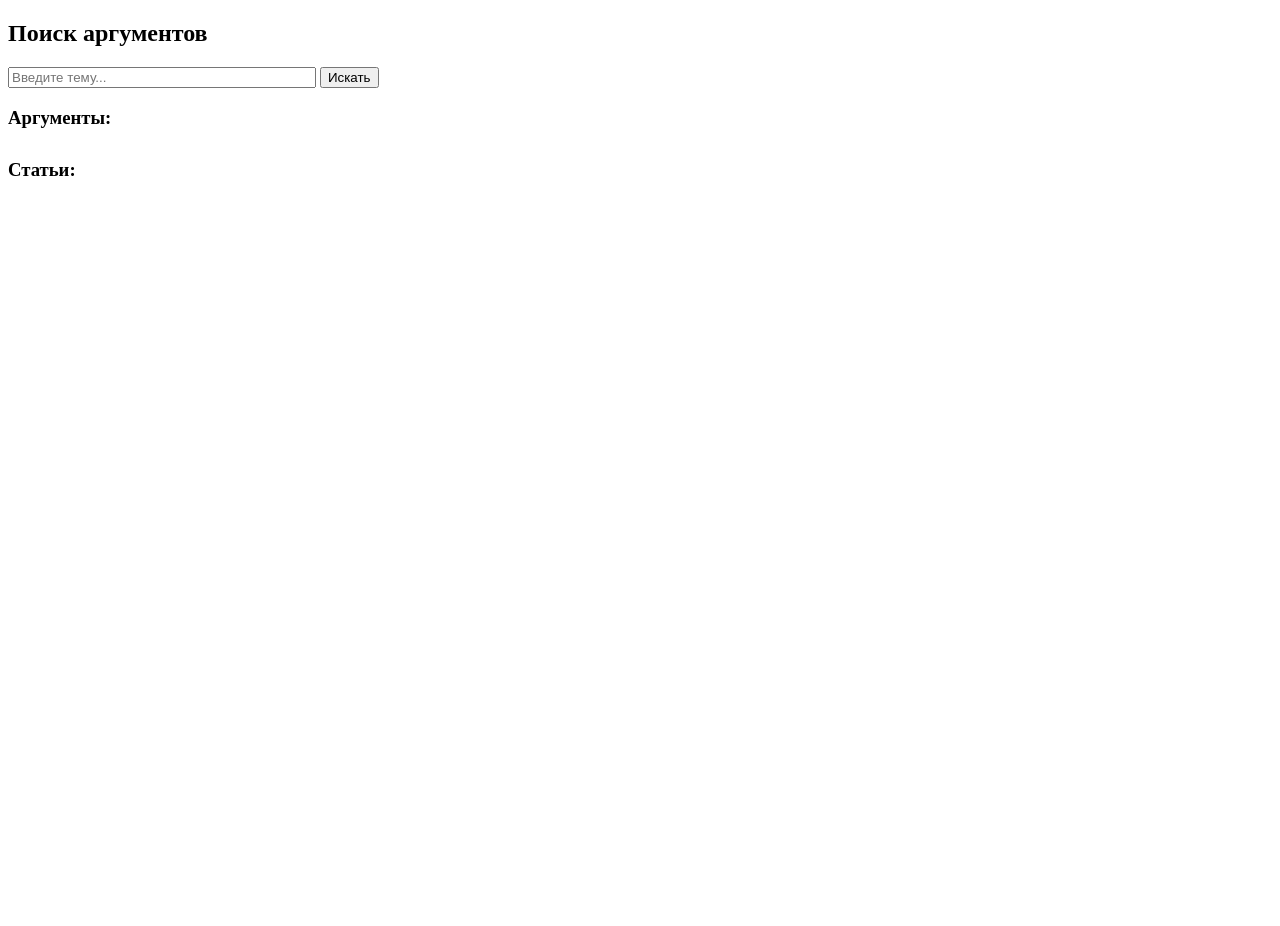
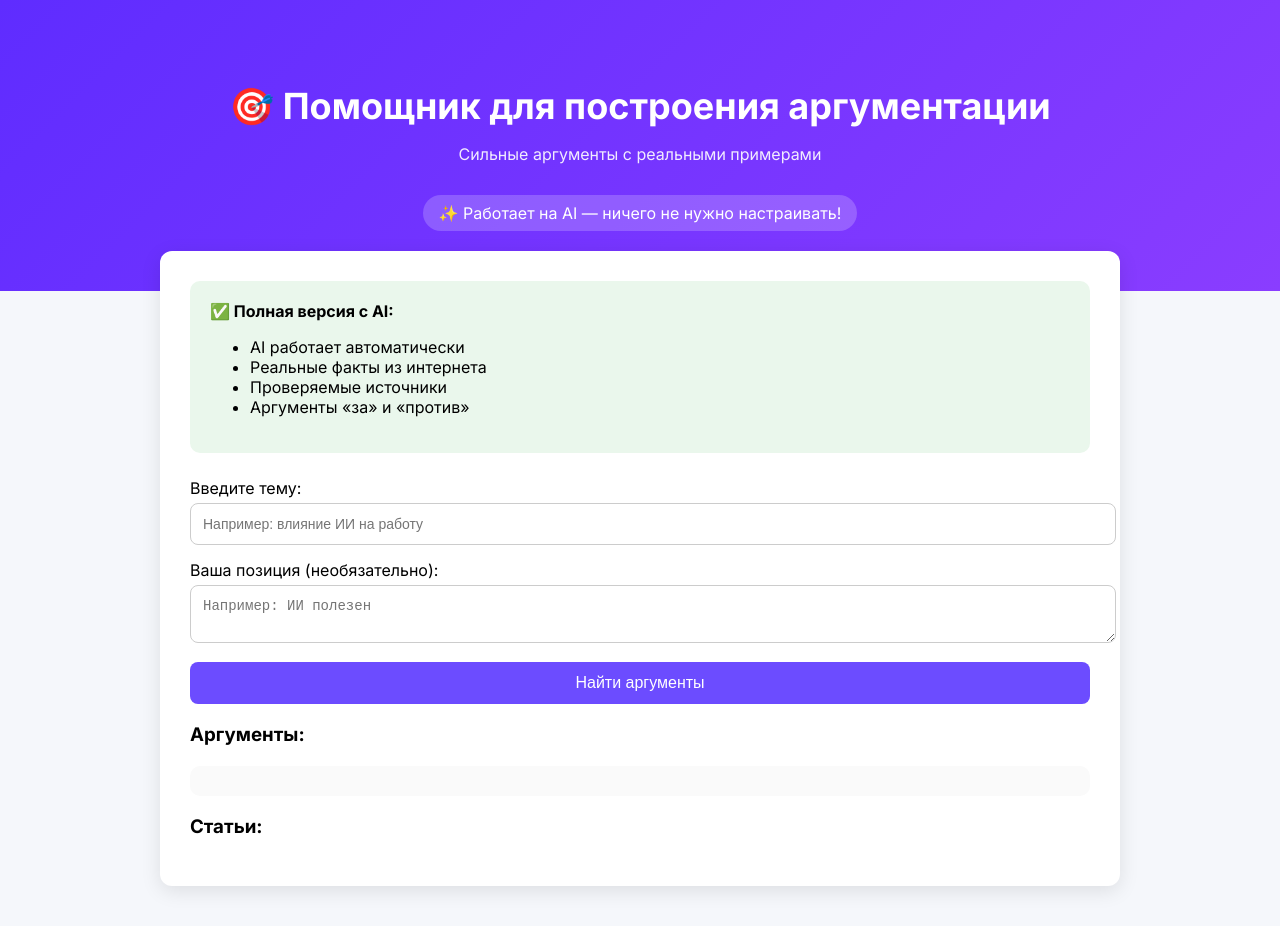
Before and after one commit to kurmangazavr2-collab/ai-search-, a website: page public/index.html in a window 1280 px wide. Before the commit the page ends 800 px from the top, so only its background shows below. Drawn offline with Linux system fonts and the light colour scheme.

Commit message:
Обновил дизайн сайта

```diff
--- a/public/index.html
+++ b/public/index.html
@@ -1,61 +1,200 @@
 <!DOCTYPE html>
 <html lang="ru">
 <head>
-  <meta charset="UTF-8">
-  <title>AI Аргументы Онлайн</title>
+<meta charset="UTF-8">
+<title>AI Аргументы</title>
+
+<!-- Google Font -->
+<link href="https://fonts.googleapis.com/css2?family=Inter:wght@400;600;700&display=swap" rel="stylesheet">
+
+<style>
+body {
+    margin: 0;
+    font-family: 'Inter', sans-serif;
+    background: #f5f7fb;
+}
+
+/* 🔥 Верхний блок */
+.hero {
+    background: linear-gradient(135deg, #5f2cff, #8a3dff);
+    color: white;
+    padding: 60px 20px;
+    text-align: center;
+}
+
+.hero h1 {
+    font-size: 36px;
+    margin-bottom: 10px;
+}
+
+.hero p {
+    opacity: 0.9;
+}
+
+.badge {
+    display: inline-block;
+    margin-top: 15px;
+    background: rgba(255,255,255,0.2);
+    padding: 8px 16px;
+    border-radius: 20px;
+}
+
+/* Контейнер */
+.container {
+    max-width: 900px;
+    margin: -40px auto 40px;
+    background: white;
+    padding: 30px;
+    border-radius: 12px;
+    box-shadow: 0 5px 20px rgba(0,0,0,0.1);
+}
+
+/* Блок преимуществ */
+.features {
+    background: #eaf7ec;
+    padding: 20px;
+    border-radius: 10px;
+    margin-bottom: 25px;
+}
+
+/* Поля */
+input, textarea {
+    width: 100%;
+    padding: 12px;
+    border-radius: 8px;
+    border: 1px solid #ccc;
+    margin-top: 5px;
+    margin-bottom: 15px;
+    font-size: 14px;
+}
+
+/* Кнопка */
+button {
+    width: 100%;
+    padding: 12px;
+    background: #6c4cff;
+    color: white;
+    border: none;
+    border-radius: 8px;
+    font-size: 16px;
+    cursor: pointer;
+}
+
+button:hover {
+    background: #5a3ee0;
+}
+
+/* Результаты */
+.result {
+    margin-top: 20px;
+    background: #fafafa;
+    padding: 15px;
+    border-radius: 10px;
+    white-space: pre-wrap;
+}
+
+/* Карточки статей */
+.article {
+    background: white;
+    border-radius: 10px;
+    padding: 15px;
+    margin-top: 10px;
+    box-shadow: 0 2px 8px rgba(0,0,0,0.05);
+}
+</style>
 </head>
+
 <body>
 
-<h2>Поиск аргументов</h2>
+<div class="hero">
+    <h1>🎯 Помощник для построения аргументации</h1>
+    <p>Сильные аргументы с реальными примерами</p>
+    <div class="badge">✨ Работает на AI — ничего не нужно настраивать!</div>
+</div>
 
-<input id="query" placeholder="Введите тему..." style="width:300px"/>
-<button onclick="search()">Искать</button>
+<div class="container">
+
+<div class="features">
+    <b>✅ Полная версия с AI:</b>
+    <ul>
+        <li>AI работает автоматически</li>
+        <li>Реальные факты из интернета</li>
+        <li>Проверяемые источники</li>
+        <li>Аргументы «за» и «против»</li>
+    </ul>
+</div>
+
+<label>Введите тему:</label>
+<input id="query" placeholder="Например: влияние ИИ на работу">
+
+<label>Ваша позиция (необязательно):</label>
+<textarea id="position" placeholder="Например: ИИ полезен"></textarea>
+
+<button onclick="search()">Найти аргументы</button>
 
 <h3>Аргументы:</h3>
-<div id="arguments" style="margin-bottom:30px; white-space: pre-wrap;"></div>
+<div id="arguments" class="result"></div>
 
 <h3>Статьи:</h3>
 <div id="articles"></div>
 
-<!-- Подключаем Puter.js -->
+</div>
+
 <script src="https://js.puter.com/v2/"></script>
 
 <script>
 async function search() {
     const query = document.getElementById("query").value;
+    const position = document.getElementById("position").value;
 
-    // 1️⃣ Получаем статьи с сервера
+    document.getElementById("arguments").innerText = "Загрузка...";
+
+    // 🔹 Получаем статьи
     const resp = await fetch("/search", {
         method: "POST",
-        headers: { "Content-Type": "application/json" },
-        body: JSON.stringify({ query })
+        headers: {"Content-Type": "application/json"},
+        body: JSON.stringify({query})
     });
+
     const data = await resp.json();
 
-    // 2️⃣ Показываем статьи
     const container = document.getElementById("articles");
     container.innerHTML = "";
+
+    // 🔥 СЖИМАЕМ ТЕКСТ (ВАЖНО)
     const combinedText = data.results
-        .slice(0, 2) // берем первые 2 статьи, чтобы Puter смог обработать
+        .slice(0, 2)
         .map(a => {
             container.innerHTML += `
-            <div style="margin-bottom:15px;">
+            <div class="article">
                 <a href="${a.url}" target="_blank"><b>${a.title}</b></a>
                 <p>${a.content}</p>
             </div>`;
-            return a.content;
+            return a.content.substring(0, 500); // ограничение!
         }).join("\n\n");
 
-    // 3️⃣ Формируем аргументы через Puter.js
-    const puterResponse = await puter.ai.chat(
-        `Сделай краткие аргументы "за" и "против" по этой информации:\n${combinedText}`,
-        { model: "gpt-5.4" } // используем более мощную модель
-    );
+    // 🔥 УЛУЧШЕННЫЙ PROMPT
+    const prompt = `
+Тема: ${query}
+Позиция: ${position || "нет"}
 
-    console.log("Ответ Puter:", puterResponse);
+На основе информации ниже сделай:
 
-    // 4️⃣ Показываем аргументы
-    document.getElementById("arguments").innerText = puterResponse;
+1. 3 аргумента "ЗА"
+2. 3 аргумента "ПРОТИВ"
+3. Короткий вывод
+
+Пиши четко, коротко, без воды.
+
+Текст:
+${combinedText}
+`;
+
+    const result = await puter.ai.chat(prompt, {
+        model: "gpt-5.4"
+    });
+
+    document.getElementById("arguments").innerText = result;
 }
 </script>
 
```
